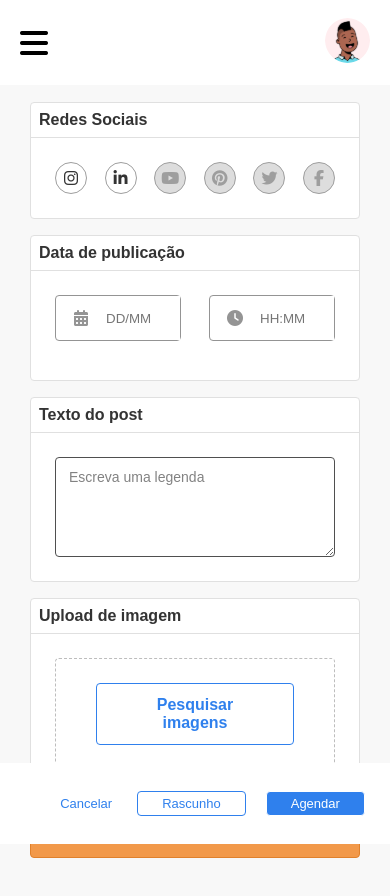
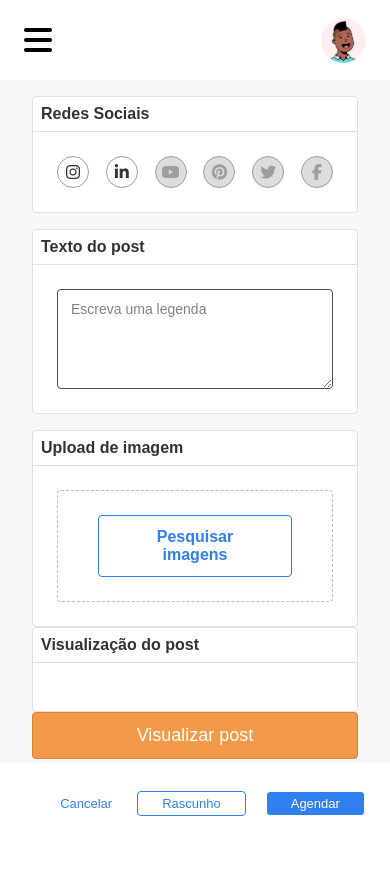
Before and after one commit to drikalves/m-labs-challenge, a Vue app: page /agendamento in a window 390 px wide. Shown: the top 896 px of the page. After the commit the page ends 844 px from the top, so only its background shows below. Built offline with nearby package versions, Linux system fonts and the light colour scheme.

Commit message:
Make Header component responsive

```diff
--- a/src/assets/scss/button-social.scss
+++ b/src/assets/scss/button-social.scss
@@ -11,6 +11,7 @@
 	justify-content: center;
 	position: relative;
 	width: 32px;
+	margin: 0;
 
   &:hover {
     color: rgb(239, 159, 46);
--- a/src/components/scheduling/Card.vue
+++ b/src/components/Card.vue
@@ -26,7 +26,6 @@ export default {
   border-radius: 4px;
   color: rgb(51, 51, 51);
   font-family: Poppins, Arial, sans-serif;
-  margin-bottom: 16px;
   width: 100%;
 
   .m-card__title {
--- a/src/components/Header.vue
+++ b/src/components/Header.vue
@@ -1,11 +1,13 @@
 <template>
   <header class="header">
-    <div>
-      <i class="fas fa-bars fa-2x"></i>
-    </div>
+    <i class="header__bars fas fa-bars fa-2x"></i>
+    <img class="header__logo"
+      src="../assets/images/mlabs-logo.png"
+      alt="logo">
 
-    <div>
-      <img src="../assets/images/Avatar.svg" alt="Avatar">
+    <div class="header__user">
+      <img class="header__user-avatar" src="../assets/images/Avatar.svg" alt="avatar">
+      <p class="header__user-name">Anselmo Carlos</p>
     </div>
   </header>
 </template>
@@ -15,10 +17,48 @@
   align-items: center;
   background: rgb(255, 255, 255);
   display: flex;
-  padding-bottom: 18px;
-  padding-left: 20px;
-  padding-top: 18px;
-  padding-right: 20px;
+  padding-bottom: 16px;
+  padding-left: 24px;
+  padding-top: 16px;
+  padding-right: 24px;
   justify-content: space-between;
+  height: 80px;
+
+  .header__logo {
+    display: none;
+
+    @media only screen and (min-width: 961px) {
+      display: flex;
+      width: 115px;
+    }
+  }
+
+  .header__bars {
+    @media only screen and (min-width: 961px) {
+      display: none;
+    }
+  }
+
+  .header__user {
+    display: flex;
+
+    .header__user-avatar {
+      width: 45px;
+    }
+
+    .header__user-name {
+      display: none;
+
+      @media only screen and (min-width: 961px) {
+        align-items: center;
+        display: flex;
+        color: rgb(0, 0, 0);
+        font-family: Poppins, Arial, sans-serif;
+        font-size: 14px;
+        font-weight: bold;
+        margin-left: 8px;
+      }
+    }
+  }
 }
 </style>
--- a/src/views/Scheduling.vue
+++ b/src/views/Scheduling.vue
@@ -1,8 +1,8 @@
 <template>
   <div class="scheduling">
-    <form class="scheduling-form">
+    <section class="scheduling__form">
       <Card :title="'Redes Sociais'">
-        <div class="scheduling__form--social">
+        <div class="scheduling__form-social">
           <span class="m-button-social">
             <i class="fab fa-instagram" @click="selectSocialMidia('instagram')"></i>
           </span>
@@ -24,21 +24,7 @@
         </div>
       </Card>
 
-      <Card :title="'Data de publicação'">
-        <div class="scheduling__form--datetime">
-          <div class="m-input-container">
-            <i class="fas fa-calendar-alt m-icon"></i>
-            <input v-model="post.date" class="m-input-field" type="text" placeholder="DD/MM">
-          </div>
-
-          <div class="m-input-container">
-            <i class="fas fa-clock m-icon"></i>
-            <input v-model="post.time" class="m-input-field" type="text" placeholder="HH:MM">
-          </div>
-        </div>
-      </Card>
-
-      <Card :title="'Texto do post'">
+      <Card class="scheduling__form-post-text" :title="'Texto do post'">
         <textarea
           v-model="post.text"
           class="m-textarea"
@@ -47,7 +33,7 @@
       </Card>
 
       <Card :title="'Upload de imagem'">
-        <div class="scheduling__form--upload">
+        <div class="scheduling__form-upload">
           <label
             class="m-button m-button--outline"
             for="arquivo">
@@ -56,28 +42,20 @@
           <input @change="uploadFile" type="file" id="arquivo">
         </div>
       </Card>
+    </section>
 
-      <button class="m-button m-button--large m-button--secondary m-button--block" href="">
-        Visualizar post
-      </button>
-    </form>
+    <section class="scheduling__preview">
+      <Card class="scheduling__preview-post" :title="'Visualização do post'">
+      </Card>
 
-    <!-- <div class="m-modal m-modal--is-open" aria-modal="true">
-      <div class="m-modal__wrapper">
-        <div class="m-modal__dialog">
-          <div>
-            <img src="../assets/images/emoji.png" />
-            <p>Agendado com sucesso!</p>
-          </div>
-        </div>
-        <button
-            class="m-button
-            m-button--primary
-            m-button--large">
-            OK
-          </button>
-      </div>
-    </div> -->
+      <button class="scheduling__preview-button
+          m-button
+          m-button--large
+          m-button--secondary
+          m-button--block" href="">
+          Visualizar post
+        </button>
+    </section>
 
     <Footer :post="post" />
   </div>
@@ -85,7 +63,7 @@
 
 <script>
 import Footer from '@/components/scheduling/Footer.vue';
-import Card from '@/components/scheduling/Card.vue';
+import Card from '@/components/Card.vue';
 
 export default {
   name: 'Scheduling',
@@ -118,37 +96,74 @@ export default {
 
 <style lang="scss" scoped>
 .scheduling {
-  padding-bottom: 80px;
+  display: flex;
+  flex-direction: column;
+  padding-bottom: 16px;
+  padding-left: 32px;
+  padding-right: 32px;
+  padding-top: 16px;
+
+  @media only screen and (min-width: 961px) {
+    flex-direction: row;
+
+    & > section {
+      height: 100%;
+      width: 50%;
+      margin-right: 40px;
+
+      &:last-of-type {
+        margin: 0;
+      }
+    }
+  }
 }
 
-.scheduling-form {
-  align-items: center;
+.scheduling__preview-button {
+  @media only screen and (min-width: 961px) {
+    display: none;
+  }
+}
+
+.scheduling__form {
   display: flex;
   flex-direction: column;
-  justify-content: center;
-  padding: 17px 30px;
-  width: 100%;
 
-  .scheduling__form--social {
+  .m-card {
+    margin-bottom: 16px;
+
+    @media only screen and (min-width: 961px) {
+      margin-bottom: 40px;
+    }
+
+    &:last-of-type {
+      margin: 0;
+    }
+  }
+  .scheduling__form-social {
     display: flex;
+    flex-direction: row;
     justify-content: space-between;
     width: 100%;
   }
 
-  .scheduling__form--datetime {
-    display: flex;
-    justify-content: space-between;
-    width: 100%;
+  // .scheduling__datetime-card {
+  //   display: flex;
+  //   justify-content: space-between;
+  //   width: 100%;
 
-    & > .m-input-container {
-      width: 45%;
-    }
-  }
+  //   & > .m-input-container {
+  //     width: 45%;
+  //   }
 
-  .scheduling__form--upload {
+  //   @media screen and (min-width: 960px){
+  //     min-height: 110px;
+  //     min-width: 315px;
+  //   }
+  // }
+
+  .scheduling__form-upload {
     border: 1px dashed rgb(189, 189, 189);
     border-radius: 4px;
-    min-height: 80px;
     width: 100%;
 
     & > label.m-button {
--- a/src/views/SchedulingList.vue
+++ b/src/views/SchedulingList.vue
@@ -92,7 +92,7 @@ export default {
     align-items: center;
     border-radius: 50%;
     color: rgb(255, 255, 255);
-    display: flex;align-items: center;
+    display: flex;
     font-size: 16px;
     height: 32px;
     justify-content: center;
```
Also changed, not shown: src/assets/images/post-preview.png (added).
